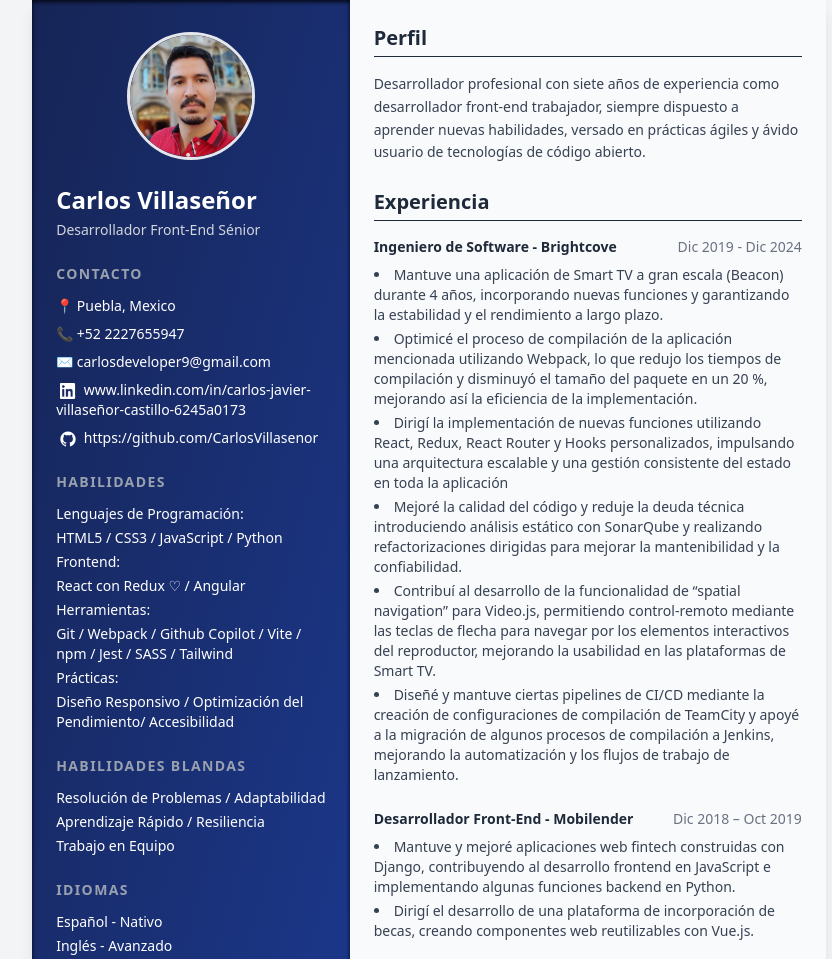
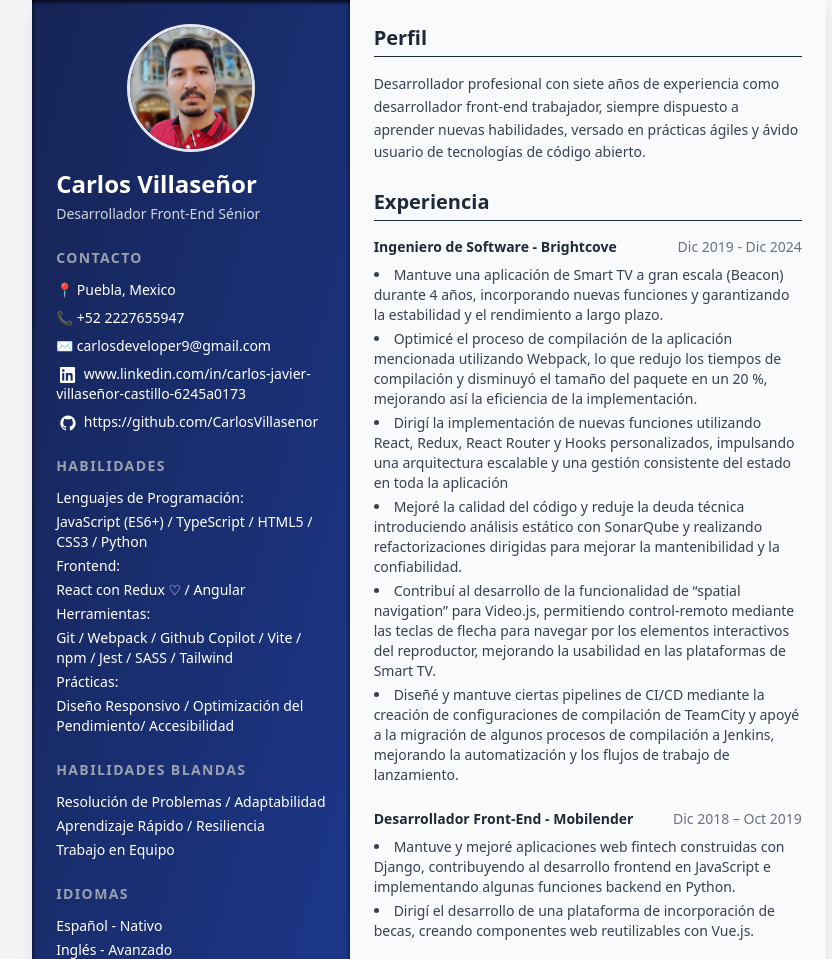
Before and after one commit to CarlosVillasenor/curriculum-vitae-tailwind-project, a website: page index.html in a window 1280 px wide. Shown: the top 959 px of the page, without its empty margins (211-1043 px from the left). Drawn offline with nearby package versions, Linux system fonts and the light colour scheme; files that its build step writes are made by us from their sources.

Commit message:
feat: update styles to add more words to the skills section

```diff
--- a/index.html
+++ b/index.html
@@ -20,10 +20,10 @@
   <div class="max-w-4xl mx-auto bg-gray-50 shadow-lg grid grid-cols-10 w-[210mm] h-[297mm]">
 
     <!-- LEFT SIDEBAR -->
-    <aside class="col-span-4 text-white p-6 shadow-inner shadow-gray-950 bg-gradient-to-br from-blue-950 to-blue-900">
+    <aside class="col-span-4 text-white px-6 py-4 shadow-inner shadow-gray-950 bg-gradient-to-br from-blue-950 to-blue-900">
       <!-- Profile Picture and Name -->
       <img src="src/img/profile.png" alt="Profile Picture"
-        class="w-32 h-32 rounded-full object-cover mt-2 border-gray-200 border-3 mb-6 mx-auto" />
+        class="w-32 h-32 rounded-full object-cover mt-2 border-gray-200 border-3 mb-4 mx-auto" />
       <h1 class="text-2xl font-bold">Carlos Villaseñor</h1>
       <p class="text-sm text-gray-300 mt-1">Desarrollador Front-End Sénior</p>
 
@@ -70,7 +70,7 @@
         </h2>
         <ul class="mt-3 space-y-1 text-sm">
           <li>Lenguajes de Programación: </li>
-          <li>HTML5 / CSS3 / JavaScript / Python </li>
+          <li>JavaScript (ES6+) / TypeScript / HTML5 / CSS3 / Python </li>
           <li>Frontend:</li>
           <li> React con Redux ♡ / Angular </li>
           <li>Herramientas:</li>
```
